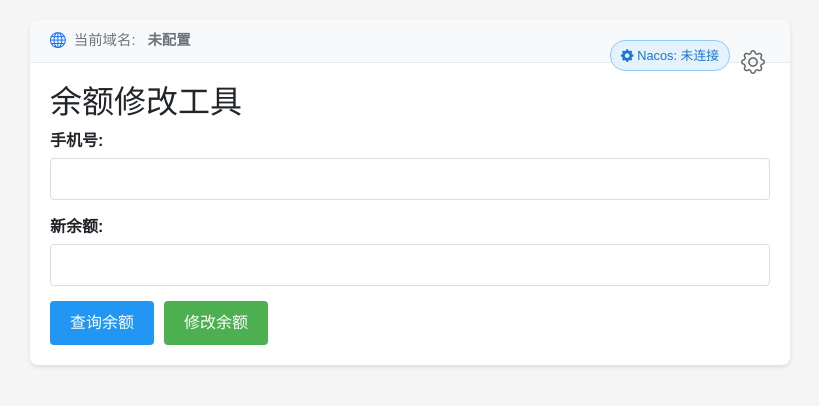
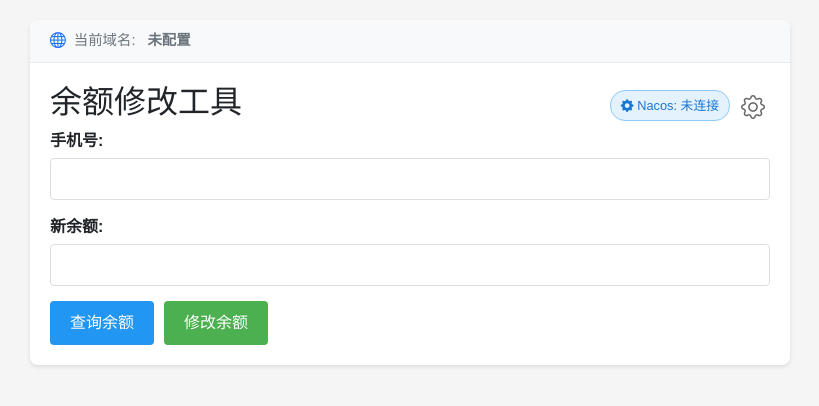
Before and after one commit to 183461750/balance-manager, a Flask app: page / in a window 1280 px wide. Shown: the top 406 px of the page, without its empty margins (230-1049 px from the left). Run offline with Flask 3, Linux system fonts and the light colour scheme; some libraries are stand-ins or nearby versions.

Commit message:
style: 优化界面布局 - 调整配置标签和设置按钮位置, 扩大域名显示空间

```diff
--- a/templates/index.html
+++ b/templates/index.html
@@ -88,7 +88,7 @@
         }
         .btn-settings {
             position: absolute;
-            top: 20px;
+            top: 65px;
             right: 20px;
             background: none;
             border: none;
@@ -97,19 +97,21 @@
             cursor: pointer;
             padding: 5px;
             transition: color 0.3s;
+            z-index: 1;
         }
         .btn-settings:hover {
             color: #333;
         }
         .config-badge {
             position: absolute;
-            top: 20px;
+            top: 70px;
             right: 60px;
             padding: 5px 10px;
             border-radius: 15px;
             font-size: 0.8em;
             background-color: #f8f9fa;
             border: 1px solid #ddd;
+            z-index: 1;
         }
         .config-badge.nacos {
             background-color: #e3f2fd;
@@ -134,6 +136,7 @@
             border-radius: 8px 8px 0 0;
             position: relative;
             overflow: hidden;
+            min-height: 40px;
         }
         .domain-bar i {
             font-size: 1.1em;
```
